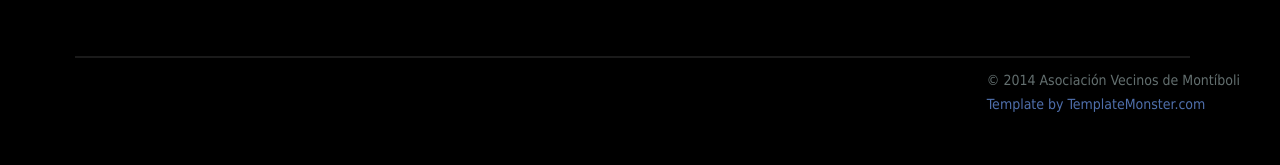
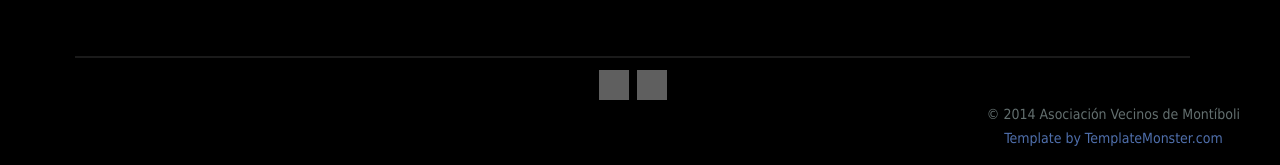
Before and after one commit to dpomaresp/vecinosdemontiboli, a CodeIgniter app: page /index.php/contact/index in a window 1280 px wide. Shown: the part 765-930 px from the top of the page. Before the commit the page ends 877 px from the top, so only its background shows below. Run offline with CodeIgniter, Linux system fonts and the light colour scheme; some libraries are stand-ins or nearby versions; grey boxes are pictures that could not be loaded.

Commit message:
Implantando templares para las views

```diff
--- a/application/controllers/contact.php
+++ b/application/controllers/contact.php
@@ -14,12 +14,20 @@ class Contact extends CI_Controller {
 
 	public function index()
 	{
-		$this->load->view('contact');
+	    $data_header['header_title'] = 'Asociación Vecinos de Montíboli - Contacto';
+	    $data_header['stylesheets'] = array('reset', 'grid_12', 'style');
+	    $data_header['current_page'] = 'Contact';
+
+	    $this->load->view('includes/header', $data_header);
+
+	    $data['footer'] = $this->load->view('includes/footer', NULL, TRUE);
+
+	    $this->load->view('contact', $data);
 	}
 
 	public function submit()
 	{
-	    if($this->form_validation->run()){
+	    if($this->form_validation->run()) {
 	        $this->load->library('email');
 
 	        error_reporting(E_ALL ^ E_NOTICE);
--- a/application/models/new_model.php
+++ b/application/models/new_model.php
@@ -10,9 +10,10 @@ class New_model extends CI_Model {
     {
         $query = '';
 
-        if(!empty($limit) && !empty($offset)){
+        if(!empty($limit) && $offset >= 0){
+            $this->db->limit($limit, $offset);
             $this->db->order_by('new_creation_date', 'desc');
-            $query = $this->db->get('News', $offset, $limit);
+            $query = $this->db->get('News');
         }
         else{
             $this->db->order_by('new_creation_date', 'desc');
--- a/application/views/contact.php
+++ b/application/views/contact.php
@@ -1,33 +1,3 @@
-<!DOCTYPE html>
-<html lang="en">
-<head>
-    <title>Asociación Vecinos de Montíboli - Contacto</title>
-    <meta http-equiv="Content-type" content="text/html; charset=UTF-8"></meta>
-    <link rel="shortcut icon" href="/images/favicon.png" type="image/png" />
-    <link rel="stylesheet" type="text/css" media="screen" href="/css/reset.css">
-    <link rel="stylesheet" type="text/css" media="screen" href="/css/grid_12.css">
-    <link rel="stylesheet" type="text/css" media="screen" href="/css/style.css">
-</head>
-<body>
-  <!--==============================header=================================-->
-    <header>
-        <h2>
-            Asociación Vecinos de Montíboli
-        </h2>
-    </header>
-     <div id="header">
-        <nav>
-            <ul class="menu">
-                <li><a href="/">Home</a></li>
-                <li><a >Noticias</a></li>
-                <li class="current"><a href="">Contacto</a></li>
-            </ul>
-            <div class="clear"></div>
-        </nav>
-
-        <hr>
-    </div>
-  <!--==============================content================================-->
     <div class="main-content">
         <h2>Formulario de contacto</h2>
         <div class="fleft">
@@ -58,18 +28,7 @@
         </div>
         <div class="clear"></div>
     </div>
-
-<!--==============================footer=================================-->
-    <footer>
-        <hr>
-        <div class="fright">
-        	<p>© 2014 Asociación Vecinos de Montíboli<br>
-         		<a rel="nofollow" href="http://www.templatemonster.com/" target="_blank" class="link">
-         	    Template by TemplateMonster.com
-         		</a>
-            </p>
- 		</div>
-    </footer>
+    <?php echo $footer; ?>
     </body>
     <script src="/js/jquery-1.7.min.js"></script>
     <script src="https://maps.googleapis.com/maps/api/js"></script>
@@ -110,5 +69,4 @@
         <script type="text/javascript" src="js/html5.js"></script>
         <link rel="stylesheet" type="text/css" media="screen" href="css/ie.css">
     <![endif]-->
-</body>
 </html>
--- a/application/views/includes/footer.php
+++ b/application/views/includes/footer.php
@@ -0,0 +1,14 @@
+<footer>
+    <hr>
+    <div>
+        <a href="http://www.facebook.com/profile.php?id=100006764388620" target="_blank"><img class="social" src="/images/facebook_icon.png" alt="Facebook" /></a>
+        <a href="http://www.twitter.com/lavilamontiboli" target="_blank"><img class="social" src="/images/twitter_icon.png" alt="Twitter" /></a>
+    </div>
+    <div class="fright">
+    	<p>© 2014 Asociación Vecinos de Montíboli<br>
+     		<a rel="nofollow" href="http://www.templatemonster.com/" target="_blank" class="link">
+     	    Template by TemplateMonster.com
+     		</a>
+        </p>
+		</div>
+</footer>
--- a/application/views/includes/header.php
+++ b/application/views/includes/header.php
@@ -0,0 +1,57 @@
+<!DOCTYPE html>
+<html lang="en">
+<head>
+    <title><?php echo $header_title; ?></title>
+    <meta http-equiv="Content-type" content="text/html; charset=UTF-8"></meta>
+    <link rel="shortcut icon" href="/images/favicon.png" type="image/png" />
+    <link rel="stylesheet" type="text/css" media="screen" href="/css/reset.css">
+    <link rel="stylesheet" type="text/css" media="screen" href="/css/grid_12.css">
+    <link rel="stylesheet" type="text/css" media="screen" href="/css/style.css">
+    <link rel="stylesheet" type="text/css" media="screen" href="/css/magnific-popup.css">
+    <link rel="stylesheet" type="text/css" media="screen" href="/css/slider.css">
+    <?php
+        if(!empty($stylesheets)){
+            foreach($stylesheets as $stylesheet){
+                echo '<link rel="stylesheet" type="text/css" media="screen" href="/css/'.$stylesheet.'.css">';
+            }
+        }
+    ?>
+</head>
+<body>
+  <!--==============================header=================================-->
+    <header>
+        <h2>
+            Asociación Vecinos de Montíboli
+        </h2>
+    </header>
+     <div id="header">
+        <nav>
+            <ul class="menu">
+                <?php
+                    if($current_page == 'Home') {
+                        echo '<li class="current"><a href="">Home</a></li>';
+                    }
+                    else{
+                        echo '<li><a href="/">Home</a></li>';
+                    }
+
+                    if($current_page == 'New') {
+                        echo '<li class="current"><a href="">Noticias</a></li>';
+                    }
+                    else{
+                        echo '<li><a href="/new/">Noticias</a></li>';
+                    }
+
+                    if($current_page == 'Contact') {
+                        echo '<li class="current"><a href="">Contacto</a></li>';
+                    }
+                    else{
+                        echo '<li><a href="/contact/">Contacto</a></li>';
+                    }
+                ?>
+            </ul>
+            <div class="clear"></div>
+        </nav>
+
+        <hr>
+    </div>
--- a/css/style.css
+++ b/css/style.css
@@ -25,6 +25,20 @@ body {
 a {text-decoration:none; cursor:pointer;text-decoration:none; }
 
 a:hover {text-decoration:none;}
+
+.social {
+    width: 30px;
+    height: 30px;
+    background-color: #000;
+    padding: 2px;
+    opacity: 0.6;
+    filter: alpha(opacity=60);
+}
+
+.social:hover{
+    opacity: 1.0;
+    filter: alpha(opacity=100);
+}
 
 #img_header { position:relative; width:1024px; height:271; margin:0 auto; padding:0px 0px 0 0px; z-index:2; background:#000; overflow:hidden;}
 
@@ -308,7 +322,7 @@ hr {
 
 /****************************footer************************/
 
-footer { margin:0 25px; position:relative; overflow:hidden; padding:15px 15px 15px 0; }
+footer { margin:0 25px; position:relative; overflow:hidden; padding:15px 15px 15px 0; text-align: center; }
 
 #form-search {margin:3px 0 0 0px; overflow:hidden; width:180px; background:#1a1a1a;}
 
```
Also changed, not shown: application/controllers/home.php (+9 -1 lines), application/views/home.php (+5 -48 lines), images/sliders/slider1.jpg, images/sliders/slider2.jpg, images/sliders/slider3.jpg. Lines whose indentation alone changed are shown as unchanged.
